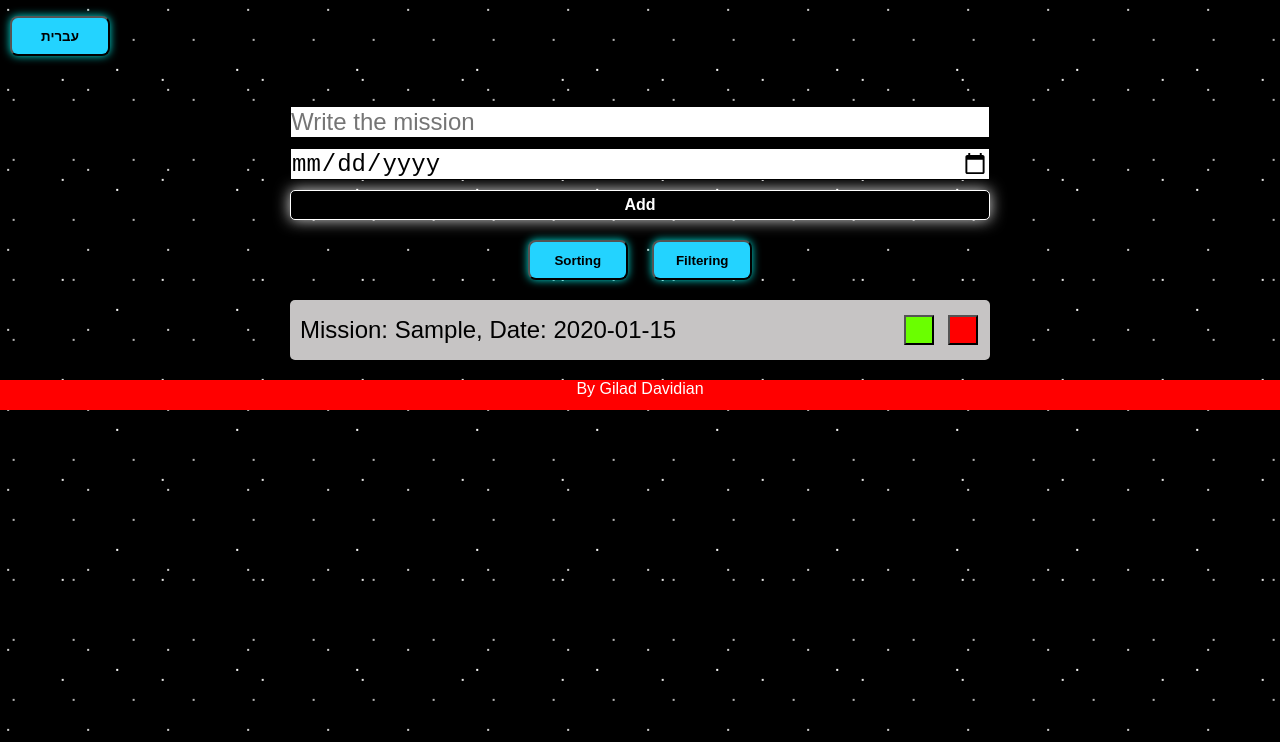
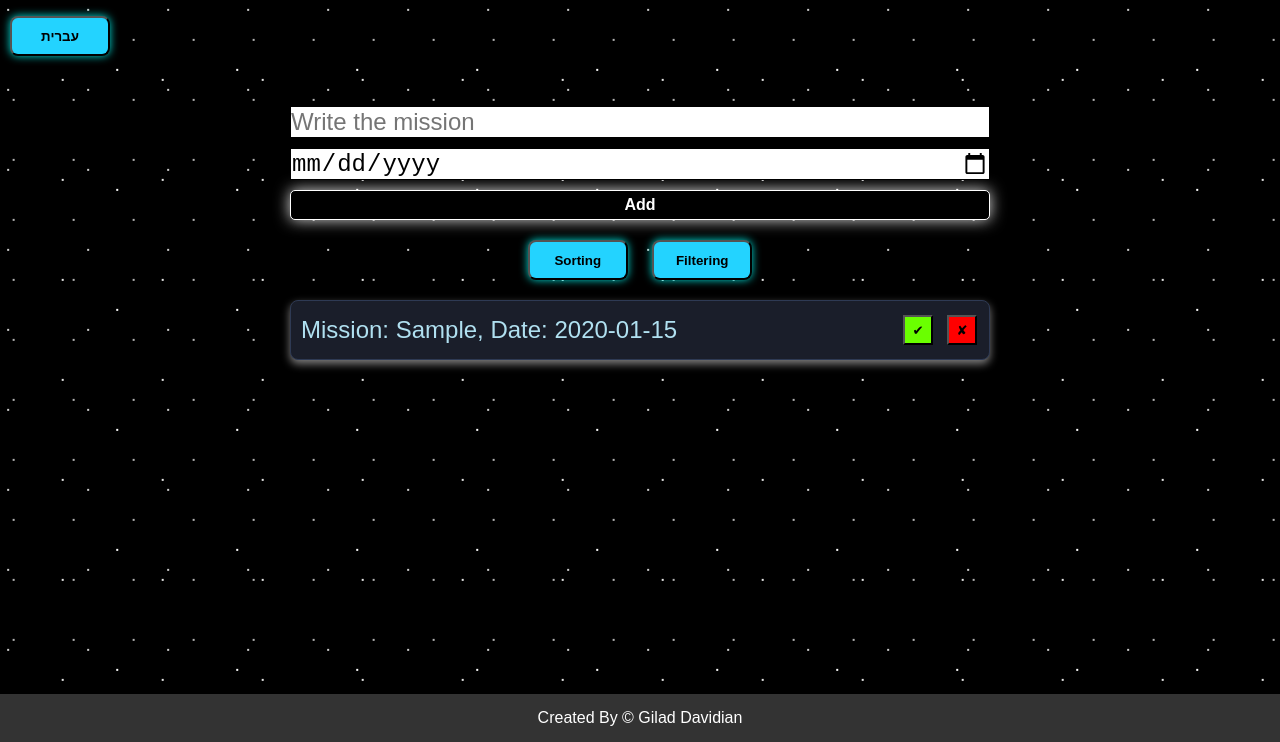
Before and after one commit to GiladDavidian/GiladDavidianJavaScriptProject, a plain HTML site: page index.html in a window 1280 px wide. Both pictures are taken after typing "Sample", "2020-01-15" into the empty fields and a click on the button "Add". Shown: the part 58-800 px from the top of the page. Drawn offline with Linux system fonts and the light colour scheme; no server answers.

Commit message:
Finish Project

```diff
--- a/index.html
+++ b/index.html
@@ -42,7 +42,7 @@
         </div>
     </main>
 
-    <footer>By Gilad Davidian</footer>
+    <footer>Created By &#169; Gilad Davidian</footer>
 </body>
 
 </html>
--- a/main.js
+++ b/main.js
@@ -57,12 +57,13 @@ function renderTasks() {
     filteredTasks.forEach(task => {
         let liElement = document.createElement('li')
         liElement.innerHTML = `
-
             Mission: ${task.missionText}, Date: ${task.dueDate}
-            <div class="listButtons">
-                <button class="btnC"></button>
-                <button class="btnX"></button>
-            </div>
+            ${!task.isPermanent ? `
+                <div class="listButtons">
+                    <button class="btnC">&#10004;</button>
+                    <button class="btnX">&#10008;</button>
+                </div>
+                ` : ''}
         `
         if (task.completed) {
             liElement.style.textDecoration = 'line-through';
@@ -96,7 +97,7 @@ function addTask() {
         dueDate: dateVal,
         completed: false
     }
-    tasks.push(newTask)
+    tasks.unshift(newTask)
     saveTasks(tasks)
     inputMission.value = ''
     inputMission.style.border = '1px solid black'
@@ -152,14 +153,10 @@ function sortTasks(tasks) {
     tasks.sort((a, b) => {
         const dateA = new Date(a.dueDate);
         const dateB = new Date(b.dueDate);
-        return dateA.getTime() - dateB.getTime(); // משווה את חותמות הזמן המילישניות
+        return dateA.getTime() - dateB.getTime();
     });
     renderTasks();
 };
-
-function refreshPage() {
-    location.reload();
-}
 
 btnEverything.addEventListener("click", () => {
     currentFilter = "all";
@@ -180,4 +177,27 @@ btnSorting.addEventListener('click', () => {
     sortTasks(tasks);
 });
 
+function fetchInitialTasks() {
+    fetch('https://jsonplaceholder.typicode.com/todos?_limit=5')
+        .then((response) => response.json())
+        .then((json) => {
+            const savedTasks = getTasks();
+            const fetchTasks = json.map((task) => ({
+                id: task.id,
+                missionText: task.title,
+                dueDate: new Date().toISOString().split('T')[0],
+                completed: false,
+                isPermanent: true
+            }));
+            if (savedTasks.length === 0) {
+                tasks = [...fetchTasks];
+                saveTasks(tasks);
+            } else {
+                tasks = savedTasks;
+            }
+            renderTasks();
+        });
+}
+
+fetchInitialTasks()
 document.addEventListener('DOMContentLoaded', renderTasks);
--- a/style.css
+++ b/style.css
@@ -12,6 +12,7 @@ body {
     font-family: Arial, Helvetica, sans-serif;
     display: flex;
     flex-direction: column;
+    min-height: 100vh;
 }
 
 .background-stars {
@@ -42,6 +43,11 @@ body {
         fallAndSwayStars2 25s linear infinite,
         fallAndSwayStars3 20s linear infinite,
         fallAndSwayStars4 35s linear infinite;
+}
+
+main {
+    flex-grow: 1;
+    margin-bottom: 20px;
 }
 
 .btnChangeLanguage {
@@ -210,15 +216,18 @@ button {
 .containerTasks li {
     width: 700px;
     height: 60px;
-    background-color: #c6c4c4;
-    margin-top: 10px;
     list-style-type: none;
-    border-radius: 5px;
+    padding: 5px 10px;
     display: flex;
     justify-content: space-between;
     align-items: center;
+    margin-top: 10px;
+    background-color: #1a1e2a;
+    color: #b0e0f0;
+    border: 1px solid #2e3a54;
+    border-radius: 8px;
     font-size: 1.5rem;
-    padding: 5px 10px;
+    box-shadow: 0 4px 8px rgba(251, 249, 249, 0.5);
 }
 
 .listButtons {
@@ -242,12 +251,11 @@ li button {
 }
 
 footer {
-    height: 30px;
-    background-color: rgb(255, 0, 0);
+    font-size: 1rem;
+    background-color: #333;
     color: white;
-    bottom: 0;
+    padding: 15px;
     text-align: center;
-    margin-top: 20px;
 }
 
 @media(max-width:576px) {
```
